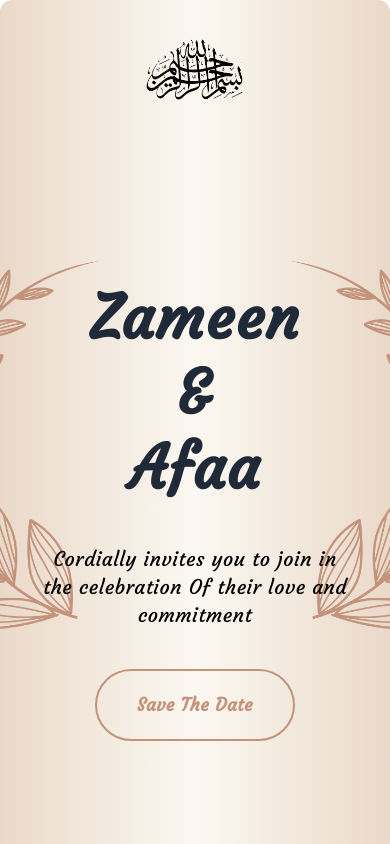
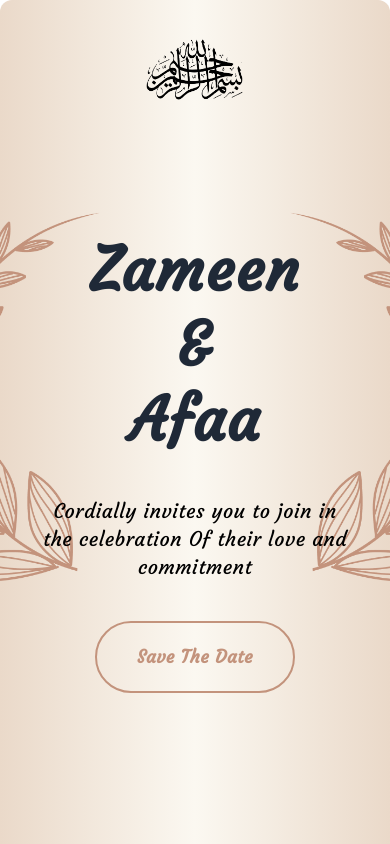
Before and after one commit to Nausam/Z-A-Wedding, a Next.js app: page / in a window 390 px wide. Shown: the top 844 px of the page. Built offline with nearby package versions, Linux system fonts and the light colour scheme.

Commit message:
Fixed hero padding

```diff
--- a/Components/Hero.jsx
+++ b/Components/Hero.jsx
@@ -8,7 +8,7 @@ import { motion } from "framer-motion";
 const Hero = () => {
   return (
     <section id="home" className="w-full mb-16">
-      <div className="flex max-w-6xl mx-auto py-60 px-10 items-center p-5 justify-center  bg-white rounded-xl shadow-xl mb-16 relative bg-gradient-to-r from-[#ead9c9] via-[#fbf8f1] to-[#ead9c9] overflow-hidden">
+      <div className="flex max-w-6xl mx-auto md:py-60 py-48 px-10 items-center p-5 justify-center  bg-white rounded-xl shadow-xl mb-16 relative bg-gradient-to-r from-[#ead9c9] via-[#fbf8f1] to-[#ead9c9] overflow-hidden">
         <Image
           alt="Leaf image"
           src="/assets/images/bismi.png"
```
